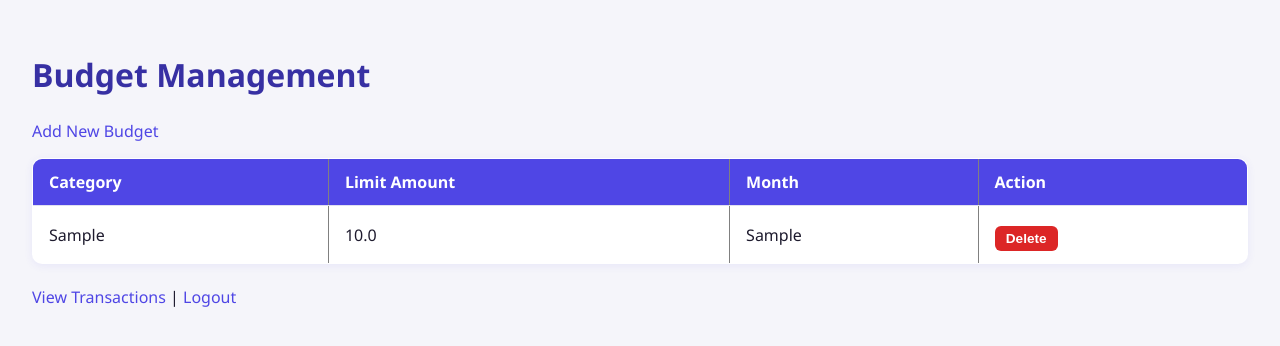
After one commit to mhasantanveer546/MyPersonalFinanceTracker, a Flask app: page /budgets in a window 1280 px wide. The commit adds this page. Shown: the top 346 px of the page. Run offline with Flask 3, Linux system fonts and the light colour scheme; a user stored in the database is signed in; tables that the repository leaves empty hold one stand-in row (values such as "Sample post").

Commit message:
Phase 4 part one done budget routes and services are complete

```diff
--- a/app.py
+++ b/app.py
@@ -7,11 +7,13 @@ from flask_login import LoginManager
 from models.transaction import Transaction
 from routes.transaction_routes import transaction_bp
 from models.budget import Budget
+from routes.budget_routes import budget_bp
 
 app = Flask(__name__)
 app.config.from_object(Config)
 db.init_app(app)
 app.register_blueprint(auth_bp)
+app.register_blueprint(budget_bp)
 app.register_blueprint(transaction_bp)
 
 login_manager = LoginManager()
--- a/routes/budget_routes.py
+++ b/routes/budget_routes.py
@@ -0,0 +1,37 @@
+from flask import Blueprint, request, redirect, url_for, render_template
+from flask_login import login_required, current_user
+from services.budget_service import add_budget, get_budgets, get_budget_status, delete_budget
+
+budget_bp = Blueprint("budget", __name__)
+
+@budget_bp.route("/add-budget", methods=["GET"])
+@login_required
+def add_budget_page():
+    return render_template("add_budget.html")
+
+@budget_bp.route("/add-budget", methods=["POST"])
+@login_required
+def add_budget_route():
+    category=request.form.get("category")
+    limit_amount=float(request.form.get("limit_amount"))
+    month=request.form.get("month")
+
+    result = add_budget(current_user.id, category, limit_amount, month)
+
+    if result["success"]:
+        return redirect(url_for("budget.view_budgets"))
+    else:
+        return render_template("add_budget.html", error=result["message"])
+
+
+@budget_bp.route("/budgets", methods=["GET"])
+@login_required
+def view_budgets():
+    budgets=get_budgets(current_user.id)
+    return render_template("budgets.html" , budgets=budgets)
+
+@budget_bp.route("/delete-budget/<int:budget_id>", methods=["POST"])
+@login_required
+def delete_budget_route(budget_id):
+    delete_budget(budget_id,current_user.id)
+    return redirect(url_for("budget.view_budgets"))
--- a/services/budget_service.py
+++ b/services/budget_service.py
@@ -0,0 +1,73 @@
+from models import db
+from models.budget import Budget
+from models.transaction import Transaction
+from sqlalchemy import extract
+
+def add_budget(user_id, category, limit_amount, month):
+    if limit_amount <= 0:
+        return {"success": False, "message": "Limit amount must be greater than zero."}
+    existing_budget = Budget.query.filter_by(user_id=user_id, category=category, month=month).first()
+    if existing_budget:
+        return {"success": False, "message": "Budget for this category and month already exists."}
+    budget = Budget(user_id=user_id, category=category, limit_amount=limit_amount, month=month)
+    db.session.add(budget)
+    db.session.commit()
+    return {"success": True, "message": "Budget added successfully.", "budget": budget}
+
+def get_budgets(user_id, month=None, category=None):
+    query = Budget.query.filter_by(user_id=user_id)
+    if month is not None:
+        query = query.filter_by(month=month)
+    if category is not None:
+        query = query.filter_by(category=category)
+    budgets = query.all()
+    return budgets
+
+
+def get_budget_status(user_id, month, category):
+    budget = Budget.query.filter_by(user_id=user_id, month=month, category=category).first()
+    if not budget:
+        return {"success": False, "message": "Budget not found for the specified month and category."}
+
+    year, month_num = month.split("-")   # "2026-07" -> "2026", "07"
+
+    transactions = Transaction.query.filter(
+        Transaction.user_id == user_id,
+        Transaction.category == category,
+        Transaction.type == "expense",
+        extract("year", Transaction.date) == int(year),
+        extract("month", Transaction.date) == int(month_num)
+    ).all()
+
+    total_spent = sum(t.amount for t in transactions)
+    percent_used = (total_spent / budget.limit_amount) * 100
+
+    return {
+        "success": True,
+        "budget": {
+            "category": budget.category,
+            "limit_amount": budget.limit_amount,
+            "month": budget.month,
+            "total_spent": total_spent,
+            "remaining_amount": budget.limit_amount - total_spent,
+            "percent_used": round(percent_used, 1)
+        }
+    }
+
+def get_budget_alert(percent_used):
+    if percent_used >= 100:
+        return "You have exceeded your budget limit."
+    elif percent_used >= 80:
+        return f"You have used {percent_used}% of your budget."
+    else:
+        return None
+
+
+def delete_budget(budget_id, user_id):
+    budget = Budget.query.filter_by(id=budget_id, user_id=user_id).first()
+    if not budget:
+        return {"success": False, "message": "Budget not found."}
+
+    db.session.delete(budget)
+    db.session.commit()
+    return {"success": True, "message": "Budget deleted successfully."}
--- a/static/css/style.css
+++ b/static/css/style.css
@@ -0,0 +1,133 @@
+:root {
+    --primary: #4f46e5;      /* indigo/blue */
+    --primary-dark: #3730a3;
+    --accent: #8b5cf6;       /* purple */
+    --bg: #f5f5fa;
+    --surface: #ffffff;
+    --text: #1e1b2e;
+    --text-muted: #6b7280;
+    --border: #e0e0f0;
+    --error: #dc2626;
+}
+
+* {
+    box-sizing: border-box;
+}
+
+body {
+    font-family: "Segoe UI", system-ui, sans-serif;
+    background: var(--bg);
+    color: var(--text);
+    margin: 0;
+    padding: 2rem;
+}
+
+h1 {
+    color: var(--primary-dark);
+    margin-bottom: 1.5rem;
+}
+
+form {
+    background: var(--surface);
+    padding: 1.5rem;
+    border-radius: 10px;
+    box-shadow: 0 2px 8px rgba(79, 70, 229, 0.08);
+    max-width: 420px;
+    border: 1px solid var(--border);
+}
+
+label {
+    font-weight: 600;
+    font-size: 0.9rem;
+    color: var(--text-muted);
+}
+
+input, select {
+    width: 100%;
+    padding: 0.6rem;
+    margin-top: 0.3rem;
+    border: 1px solid var(--border);
+    border-radius: 6px;
+    font-size: 1rem;
+    background: var(--bg);
+}
+
+input:focus, select:focus {
+    outline: none;
+    border-color: var(--primary);
+    box-shadow: 0 0 0 3px rgba(79, 70, 229, 0.15);
+}
+
+button {
+    background: linear-gradient(135deg, var(--primary), var(--accent));
+    color: white;
+    border: none;
+    padding: 0.7rem 1.4rem;
+    border-radius: 6px;
+    font-size: 1rem;
+    font-weight: 600;
+    cursor: pointer;
+    margin-top: 0.5rem;
+}
+
+button:hover {
+    opacity: 0.9;
+}
+
+a {
+    color: var(--primary);
+    text-decoration: none;
+    font-weight: 500;
+}
+
+a:hover {
+    text-decoration: underline;
+}
+
+table {
+    width: 100%;
+    border-collapse: collapse;
+    background: var(--surface);
+    border-radius: 10px;
+    overflow: hidden;
+    box-shadow: 0 2px 8px rgba(79, 70, 229, 0.08);
+}
+
+th, td {
+    padding: 0.75rem 1rem;
+    text-align: left;
+    border-bottom: 1px solid var(--border);
+}
+
+th {
+    background: var(--primary);
+    color: white;
+    font-weight: 600;
+}
+
+tr:hover td {
+    background: var(--bg);
+}
+
+td form {
+    box-shadow: none;
+    padding: 0;
+    border: none;
+    background: none;
+    display: inline;
+}
+
+td button {
+    background: var(--error);
+    padding: 0.3rem 0.7rem;
+    font-size: 0.85rem;
+}
+
+p[style*="color:red"], .error {
+    background: #fef2f2;
+    border: 1px solid var(--error);
+    color: var(--error);
+    padding: 0.6rem 1rem;
+    border-radius: 6px;
+    max-width: 420px;
+}
--- a/templates/add_transaction.html
+++ b/templates/add_transaction.html
@@ -3,6 +3,7 @@
 <head>
     <meta charset="UTF-8">
     <title>Add Transaction</title>
+    <link rel="stylesheet" href="{{ url_for('static', filename='css/style.css') }}">
 </head>
 <body>
     <h1>Add Transaction</h1>
--- /dev/null
+++ b/templates/budgets.html
@@ -0,0 +1,56 @@
+<!DOCTYPE html>
+<html lang="en">
+<head>
+    <meta charset="UTF-8">
+    <meta name="viewport" content="width=device-width, initial-scale=1.0">
+    <title>Budgets</title>
+    <link rel="stylesheet" href="{{ url_for('static', filename='css/style.css') }}">
+</head>
+<body>
+
+    <h1>Budget Management</h1>
+
+    <p>
+        <a href="/add-budget">Add New Budget</a>
+    </p>
+
+    <table border="1" cellpadding="8">
+
+        <tr>
+            <th>Category</th>
+            <th>Limit Amount</th>
+            <th>Month</th>
+            <th>Action</th>
+        </tr>
+
+        {% for budget in budgets %}
+
+        <tr>
+            <td>{{ budget.category }}</td>
+            <td>{{ budget.limit_amount }}</td>
+            <td>{{ budget.month }}</td>
+            <td>
+                <form method="POST" action="/delete-budget/{{ budget.id }}">
+                    <button type="submit">Delete</button>
+                </form>
+            </td>
+        </tr>
+
+        {% else %}
+
+        <tr>
+            <td colspan="4">No budgets found.</td>
+        </tr>
+
+        {% endfor %}
+
+    </table>
+
+    <br>
+
+    <a href="/transactions">View Transactions</a>
+    |
+    <a href="/logout">Logout</a>
+
+</body>
+</html>
--- a/templates/edit_transaction.html
+++ b/templates/edit_transaction.html
@@ -3,6 +3,7 @@
 <head>
     <meta charset="UTF-8">
     <title>Edit Transaction</title>
+    <link rel="stylesheet" href="{{ url_for('static', filename='css/style.css') }}">
 </head>
 <body>
     <h1>Edit Transaction</h1>
--- a/templates/login.html
+++ b/templates/login.html
@@ -4,6 +4,7 @@
     <meta charset="UTF-8">
     <meta name="viewport" content="width=device-width, initial-scale=1.0">
     <title>Login</title>
+    <link rel="stylesheet" href="{{ url_for('static', filename='css/style.css') }}">
 </head>
 <body>
     <h1>Login</h1>
@@ -17,6 +18,6 @@
 
         <button type="submit">Login</button>
     </form>
-    <p>Don't have an account? <a href="/register">Register</a></p>
+    <p>Don't have an account? <a href="/registration">Register</a></p>
 </body>
 </html>
--- a/templates/registration.html
+++ b/templates/registration.html
@@ -4,6 +4,7 @@
     <meta charset="UTF-8">
     <meta name="viewport" content="width=device-width, initial-scale=1.0">
     <title>Register</title>
+    <link rel="stylesheet" href="{{ url_for('static', filename='css/style.css') }}">
 </head>
 <body>
     <h1>Register</h1>
--- a/templates/transactions.html
+++ b/templates/transactions.html
@@ -3,6 +3,7 @@
 <head>
     <meta charset="UTF-8">
     <title>Transactions</title>
+    <link rel="stylesheet" href="{{ url_for('static', filename='css/style.css') }}">
 </head>
 <body>
     <h1>Transactions</h1>
```
Also changed, not shown: templates/add_budget.html (added, +26 -0 lines), templates/base.html (+22 -0 lines).
